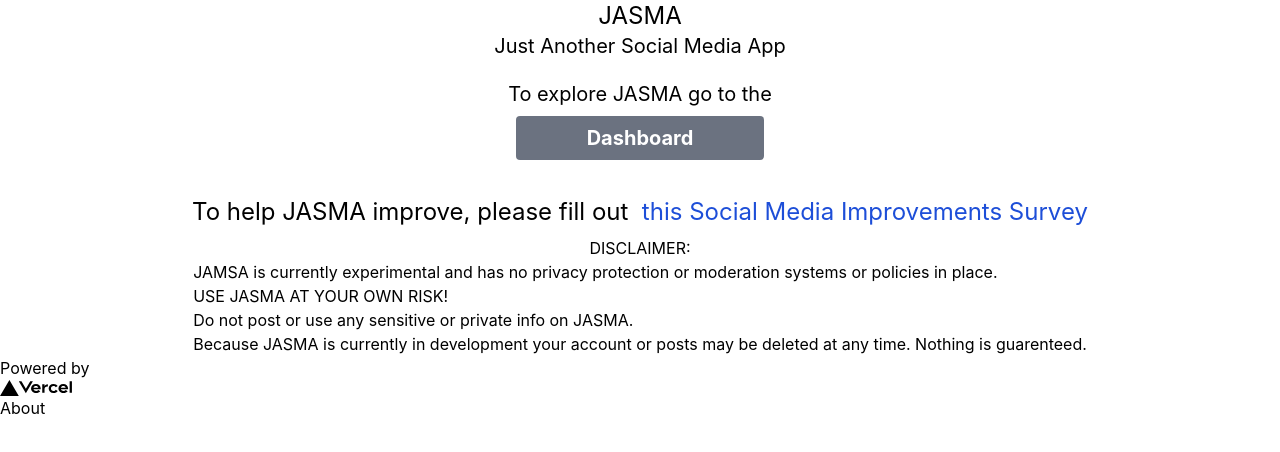
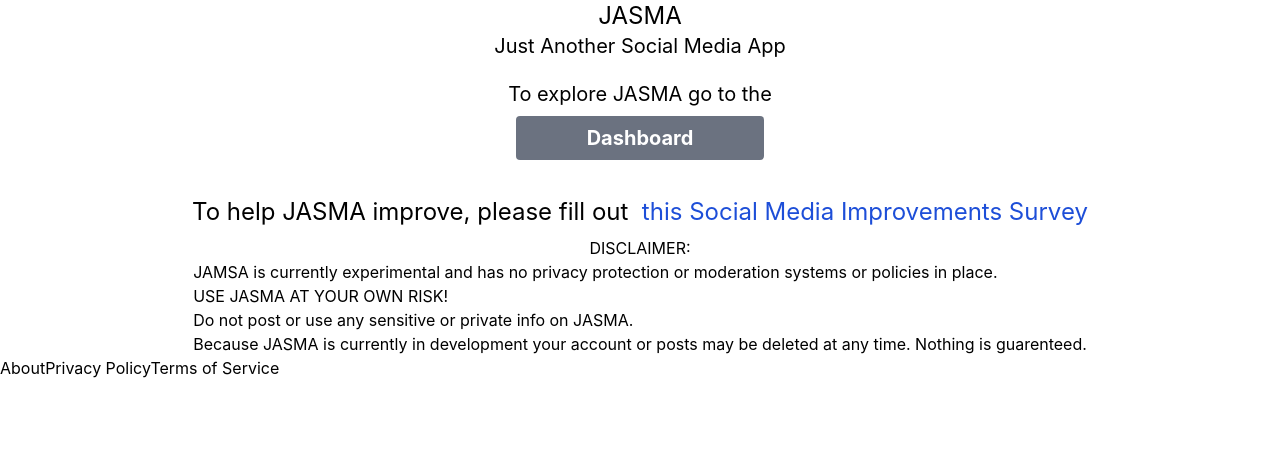
Before and after one commit to steph-koopmanschap/jasma, a Next.js app in the folder next/: page / in a window 1280 px wide. Shown: the top 452 px of the page. Built offline with nearby package versions, Linux system fonts and the light colour scheme.

Commit message:
Add ToastContainer and update docs

```diff
--- a/next/components/DropDownBtn.js
+++ b/next/components/DropDownBtn.js
@@ -3,14 +3,11 @@ import { FontAwesomeIcon } from '@fortawesome/react-fontawesome'
 import { faBars } from '@fortawesome/free-solid-svg-icons'
 
 export default function DropDownBtn(props) {
-    //const { children } = props;
 
     const [isActive, setIsActive] = useState(false);
 
     const handleOnClick = () => {
-        //props.dropDownStyle = props.dropDownStyle + " hidden"
         setIsActive(!isActive);
-
     }
 
     return (
--- a/next/components/FooterMain.js
+++ b/next/components/FooterMain.js
@@ -1,4 +1,3 @@
-import Image from 'next/image';
 import Link from 'next/link';
 
 //The main footer
@@ -6,17 +5,9 @@ import Link from 'next/link';
 export default function FooterMain() {
     return (
         <footer className="">
-            <a
-            href="https://vercel.com?utm_source=create-next-app&utm_medium=default-template&utm_campaign=create-next-app"
-            target="_blank"
-            rel="noopener noreferrer"
-            >
-            Powered by{' '}
-                <span className="">
-                    <Image src="/vercel.svg" alt="Vercel Logo" width={72} height={16} />
-                </span>
-            </a>
             <Link className='hover:text-sky-500' href="/about">About</Link>
+            <Link className='hover:text-sky-500' href="legal/privacy-policy">Privacy Policy</Link>
+            <Link className='hover:text-sky-500' href="legal/terms-of-service">Terms of Service</Link>
         </footer>
     );
 }
--- a/next/pages/_app.js
+++ b/next/pages/_app.js
@@ -2,12 +2,14 @@ import '../styles/globals.css';
 import React from "react";
 import { QueryClient, QueryClientProvider } from "react-query";
 import { ReactQueryDevtools } from "react-query/devtools";
+import {ToastContainer} from 'react-toastify';
 
 function MyApp({ Component, pageProps }) {
   const [queryClient] = React.useState(() => new QueryClient());
 
   return (
     <QueryClientProvider client={queryClient}>
+      <ToastContainer />
       <Component {...pageProps} />
       <ReactQueryDevtools initialIsOpen={false} />
     </QueryClientProvider>
```
Also changed, not shown: 1 other file (tests, documents, lock files or other folders).
